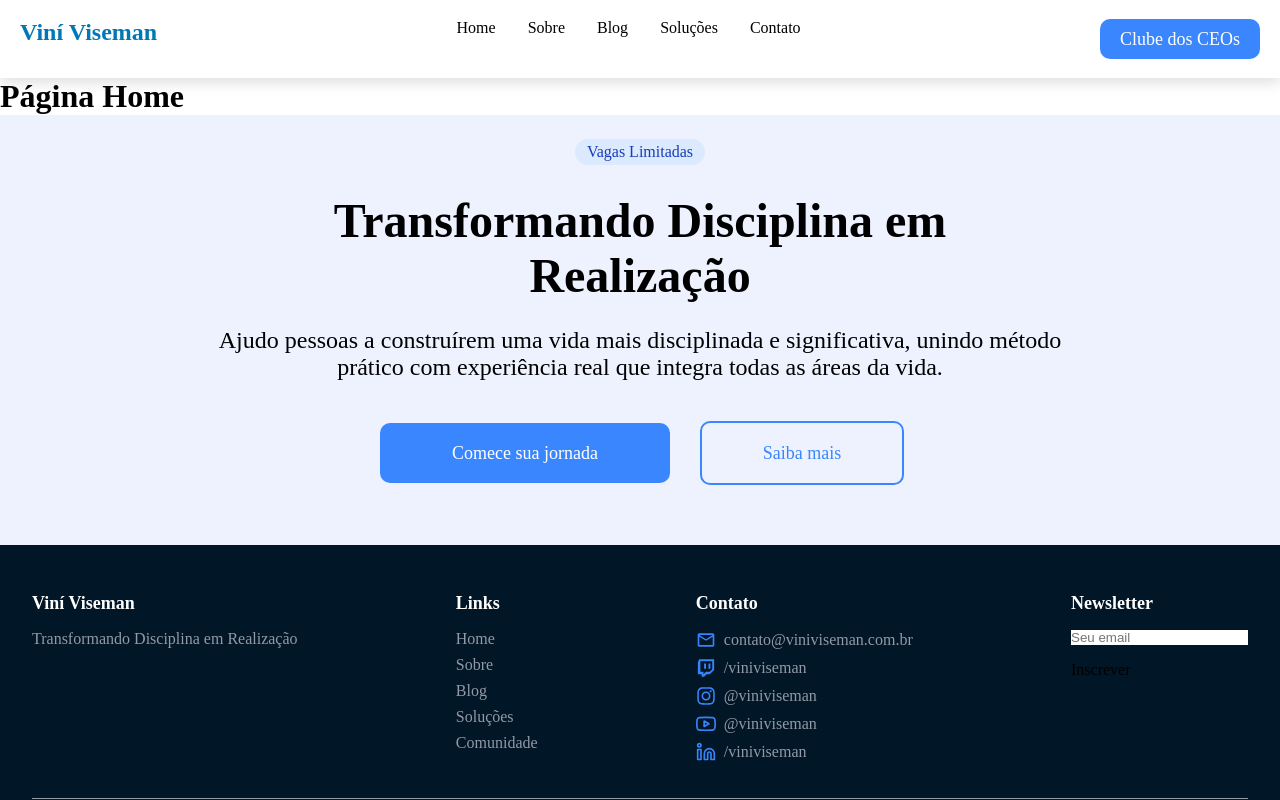
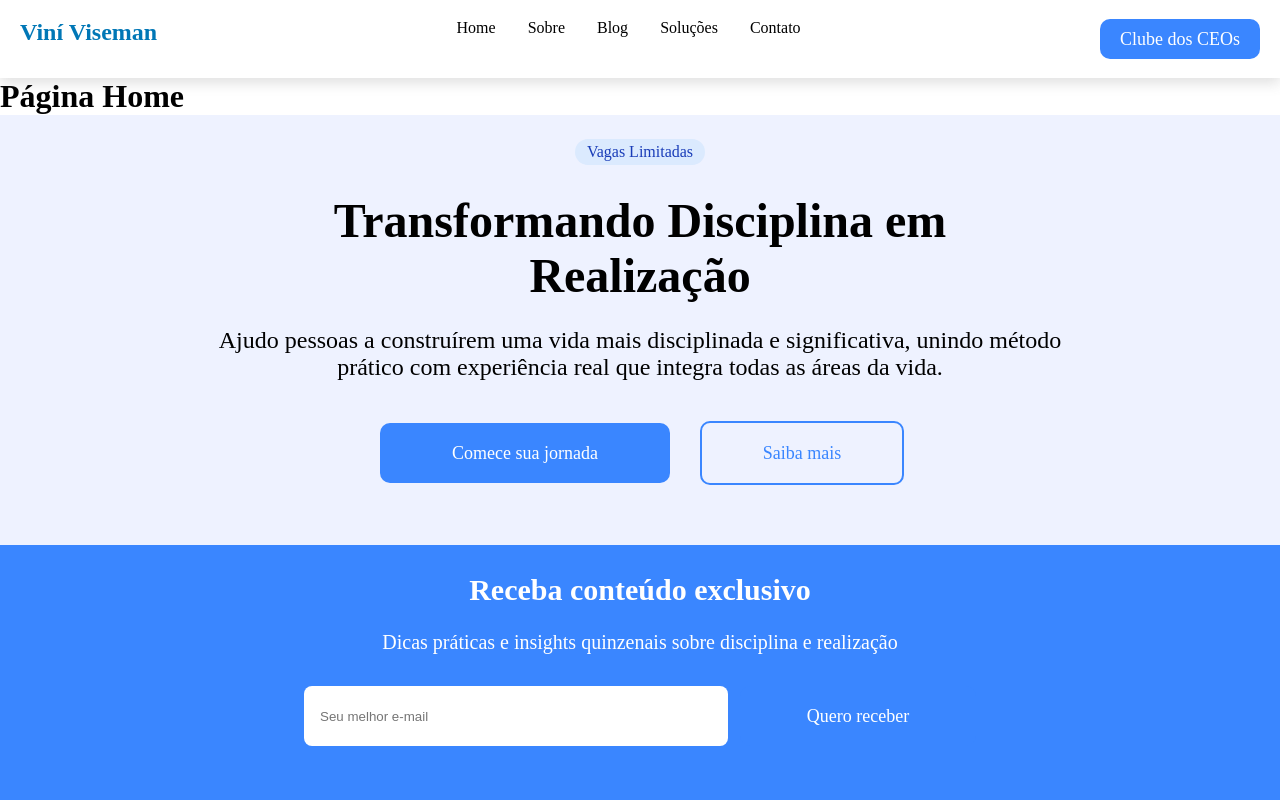
Before and after one commit to kelvincharlesdev/viniviseman, a React (Vite) app: page / in a window 1280 px wide. Shown: the top 800 px of the page. Built offline with nearby package versions, Linux system fonts and the light colour scheme.

Commit message:
feat: add newslatter section

```diff
--- /dev/null
+++ b/src/contents/home/sections/NewsletterSection/NewsletterSection..tsx
@@ -0,0 +1,29 @@
+import { Button } from '../../../../componentes/Button';
+import Newsletter from '../../../../containers/Newsletter';
+
+import * as S from './NewsletterSection.styles';
+
+export const NewsletterSection = () => {
+  return (
+    <S.NewsletterSection__Container>
+      <S.NewsletterSection__Wrapper>
+        <S.NewsletterSection__Content>
+          <Newsletter.Wrapper>
+            <Newsletter.Title title="Receba conteúdo exclusivo">
+              <small>
+                Dicas práticas e insights quinzenais sobre disciplina e
+                realização
+              </small>
+            </Newsletter.Title>
+            <S.Form>
+              <S.Input type="email" placeholder="Seu melhor e-mail" />
+              <S.Button__Content>
+                <Button $variant="secondary">Quero receber</Button>
+              </S.Button__Content>
+            </S.Form>
+          </Newsletter.Wrapper>
+        </S.NewsletterSection__Content>
+      </S.NewsletterSection__Wrapper>
+    </S.NewsletterSection__Container>
+  );
+};
--- /dev/null
+++ b/src/contents/home/sections/NewsletterSection/NewsletterSection.styles.ts
@@ -0,0 +1,42 @@
+import styled from 'styled-components';
+
+export const NewsletterSection__Container = styled.div`
+  background-color: ${({ theme }) => theme.colors.background.medium};
+  width: 100%;
+`;
+
+export const NewsletterSection__Wrapper = styled.div`
+  max-width: 1440px;
+  margin: 0 auto;
+  padding: 0 1rem 3.75rem;
+`;
+export const NewsletterSection__Content = styled.div`
+  max-width: 672px;
+  margin: 0 auto;
+`;
+
+export const Form = styled.form`
+  display: flex;
+  flex-direction: column;
+  align-items: center;
+  justify-content: center;
+  gap: 12px;
+  margin-top: 32px;
+  width: 100%;
+
+  @media (min-width: 768px) {
+    flex-direction: row;
+  }
+`;
+export const Input = styled.input`
+  width: 236px;
+  height: 60px;
+  display: flex;
+  flex: 1;
+  padding: 12px 16px;
+  border-radius: 8px;
+  color: ${({ theme }) => theme.colors.neutral.gray};
+`;
+export const Button__Content = styled.div`
+  width: 236px;
+`;
--- /dev/null
+++ b/src/contents/home/sections/NewsletterSection/index.ts
@@ -0,0 +1 @@
+export * from './NewsletterSection.';
--- a/src/pages/Home/Home.tsx
+++ b/src/pages/Home/Home.tsx
@@ -1,13 +1,12 @@
-import { HeroSection } from '../../contents/home';
+import { HeroSection, NewsletterSection } from '../../contents/home';
 
 export const Home = () => {
-
   return (
     <div>
       <h1>Página Home</h1>
 
       <HeroSection />
+      <NewsletterSection />
     </div>
   );
-
 };
```
